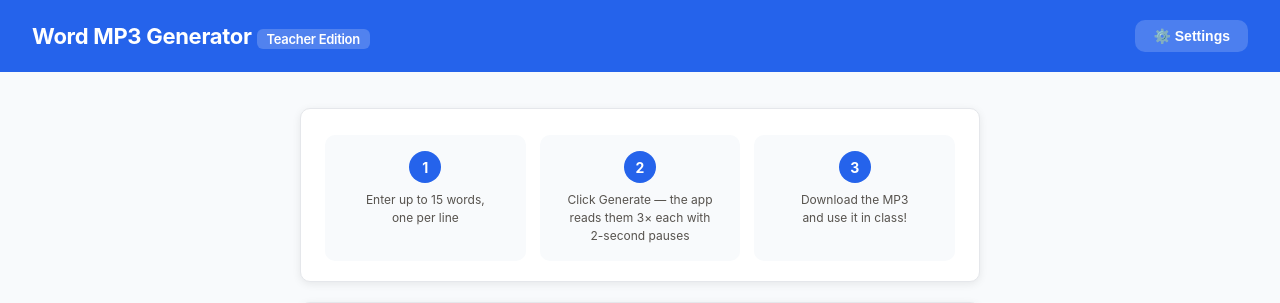
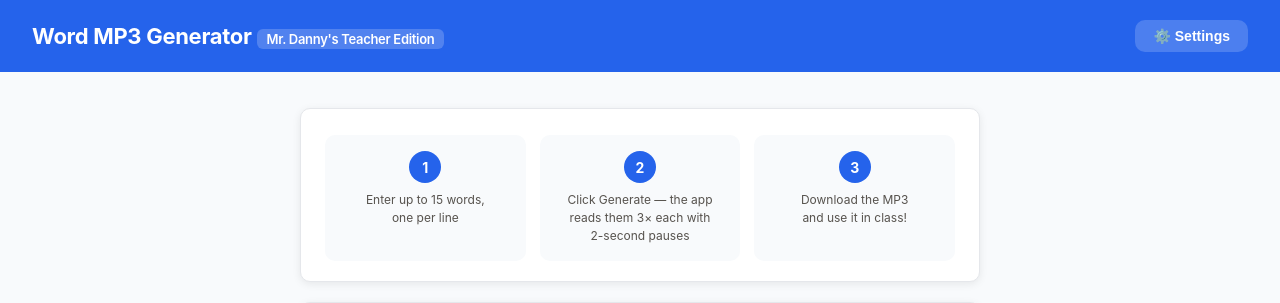
Before and after one commit to dannyboybartlett-sys/Wordmp3, a Flask app: page / in a window 1280 px wide. Shown: the top 303 px of the page. Run offline with Flask 3, Linux system fonts and the light colour scheme.

Commit message:
feat: rename to Mr. Danny's Teacher Edition

```diff
--- a/templates/index.html
+++ b/templates/index.html
@@ -3,7 +3,7 @@
 <head>
   <meta charset="UTF-8" />
   <meta name="viewport" content="width=device-width, initial-scale=1.0" />
-  <title>Word MP3 Generator — Teacher Edition</title>
+  <title>Word MP3 Generator — Mr. Danny's Teacher Edition</title>
   <style>
     /* ── Reset & base ─────────────────────────────────────── */
     *, *::before, *::after { box-sizing: border-box; margin: 0; padding: 0; }
@@ -459,7 +459,7 @@
 
 <!-- ═══════════════════ HEADER ═══════════════════ -->
 <header>
-  <h1>Word MP3 Generator <span>Teacher Edition</span></h1>
+  <h1>Word MP3 Generator <span>Mr. Danny's Teacher Edition</span></h1>
   <div class="header-actions">
     <button class="btn btn-ghost" onclick="openSettings()">⚙️ Settings</button>
   </div>
```
